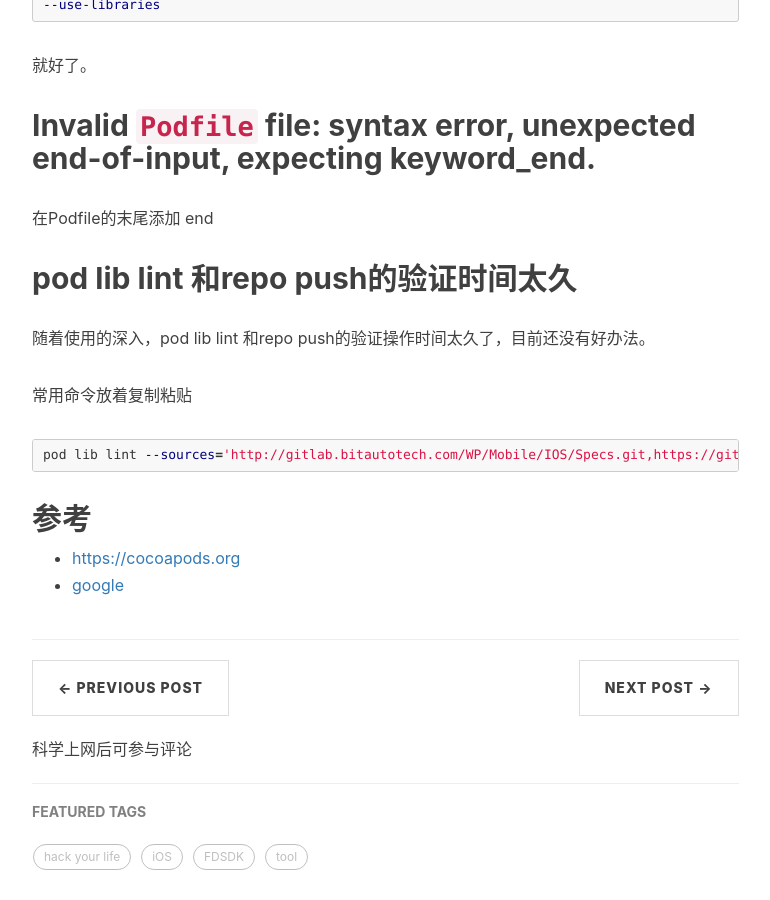
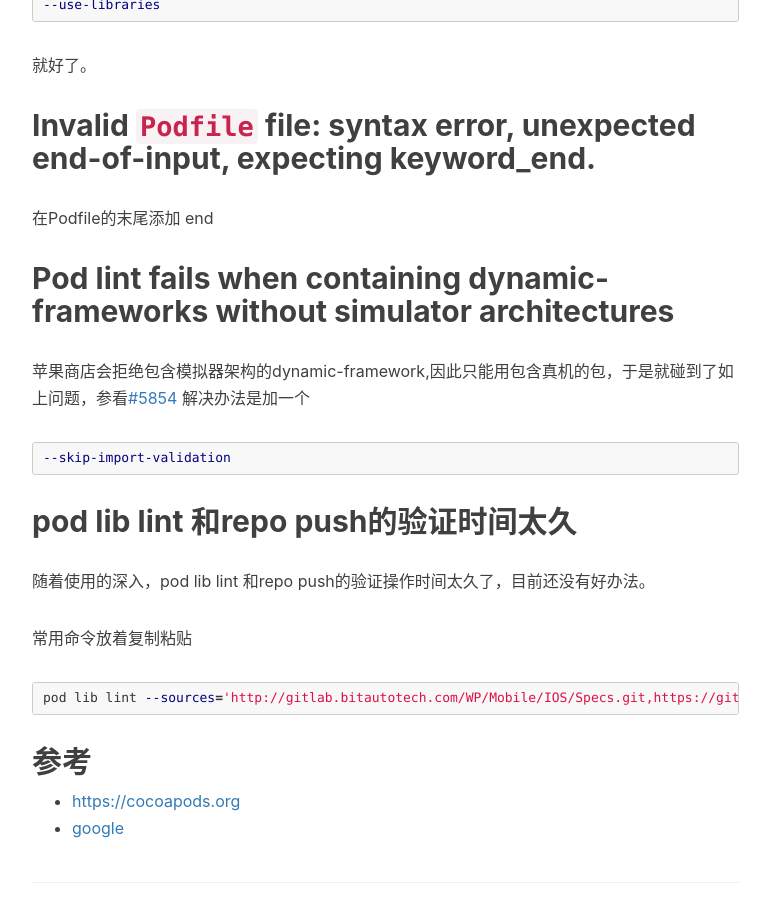
Before and after one commit to toolazytoname/toolazytoname.github.io, a Jekyll site: the page built from _posts/2018-07-04-private-podspec-FAQ.markdown, in a window 1280 px wide and 900 px high, scrolled down 2366 px. Shown: the whole window, without its empty margins (233-1003 px from the left). Built offline with Jekyll 4.4.1, drawn with Linux system fonts in a browser that asks for light colours; nearby versions of some CDN libraries; comment, search, counter and statistics services are not loaded.

Commit message:
edit faq

```diff
--- a/_posts/2018-07-04-private-podspec-FAQ.markdown
+++ b/_posts/2018-07-04-private-podspec-FAQ.markdown
@@ -99,6 +99,18 @@ You can use the `--no-clean` option to inspect any issue.
 
 
 
+## Pod lint fails when containing dynamic-frameworks without simulator architectures
+
+苹果商店会拒绝包含模拟器架构的dynamic-framework,因此只能用包含真机的包，于是就碰到了如上问题，参看[#5854](https://github.com/CocoaPods/CocoaPods/issues/5854) 解决办法是加一个
+
+~~~shell
+--skip-import-validation
+~~~
+
+
+
+
+
 ## pod lib lint  和repo push的验证时间太久
 
 随着使用的深入，pod lib lint  和repo push的验证操作时间太久了，目前还没有好办法。
```
